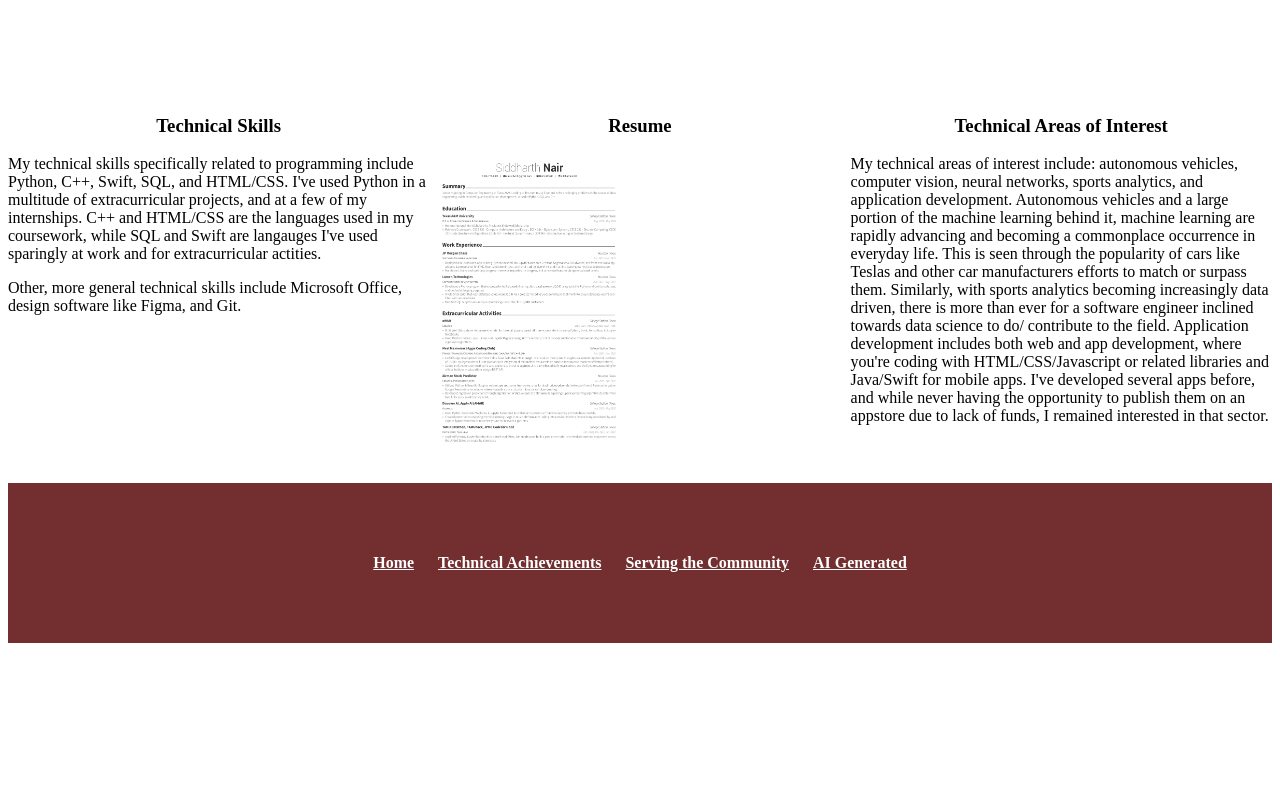
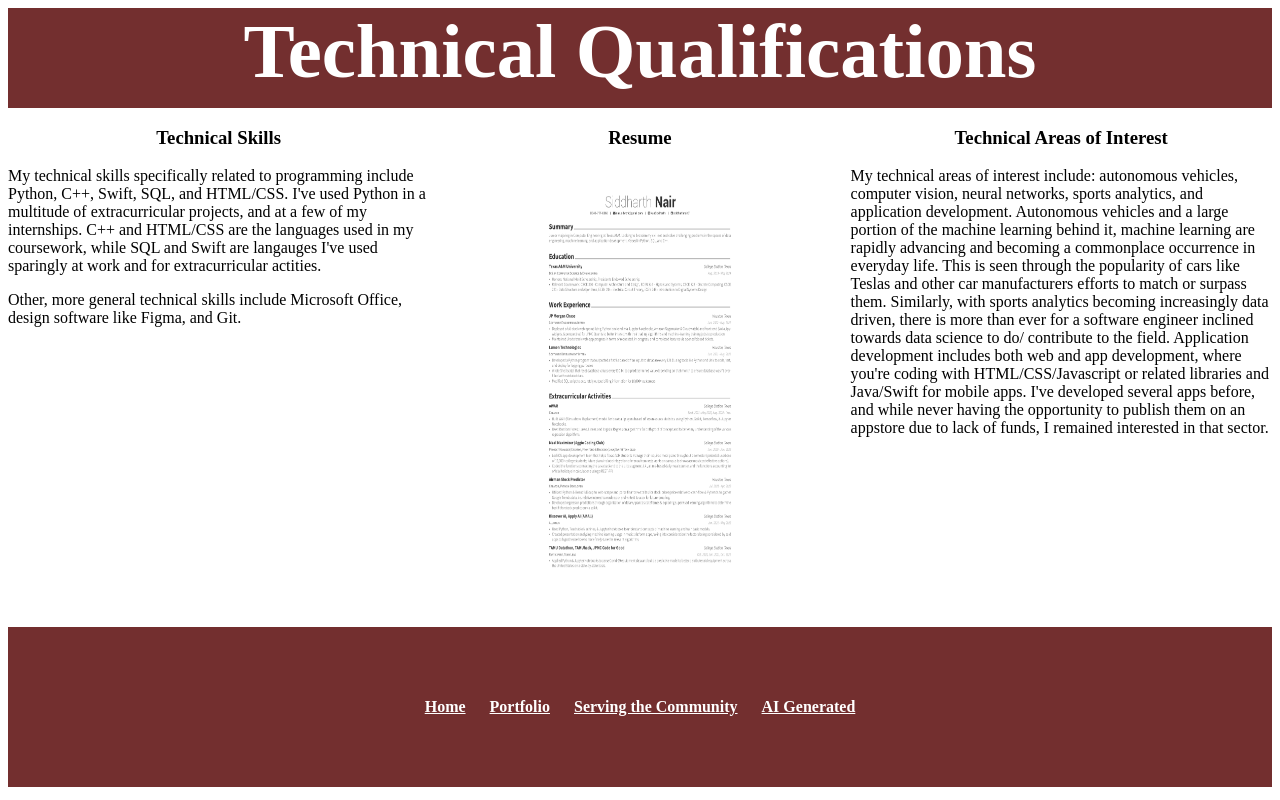
Before and after one commit to NairSiddharth-Boogaloo/CSCE_315_Nair, a plain HTML site: page Project 1/Qualifications.html in a window 1280 px wide. Drawn offline with Linux system fonts and the light colour scheme.

Commit message:
Fixed images not displaying
Images not displaying fixed, centering and general spacing addressed, 85% complete atm

```diff
--- a/Project 1/Qualifications.html
+++ b/Project 1/Qualifications.html
@@ -5,7 +5,7 @@
 		<title>Qualifications</title>
 	</head>
 	<body>
-		<div class=".h1_qualification">
+		<div class="h1_qualifications">
 		<span>Technical Qualifications</span>
 		</div>
 		<div class="row">
@@ -16,8 +16,9 @@
 		</div>
 		<div class="column">
 		<h3>Resume</h3>
-		<img src="SiddharthNair_CollegeResume_12_21_2022-1-1.png" alt="Resume Preview" width="200" height="300">
-		<a href="SiddharthNair_CollegeResume_12_21_2022-1.pdf" download> Click to Download Resume </a>
+		<a href="SiddharthNair_CollegeResume_12_21_2022-1.pdf" download>
+			<img src="SiddharthNair_CollegeResume_12_21_2022-1-1.png" alt="Click to Download Resume" width="300" height="400" class="center">
+		</a>
 		</div>
 		<div class="column">
 		<h3>Technical Areas of Interest</h3>
@@ -31,7 +32,7 @@
 	<div class="white_block">blah</div>
 	<div class = "nav_qualifications">
 		<a href='index.html'>Home</a>
-		<a href='Portfolio.html'>Technical Achievements</a>
+		<a href='Portfolio.html'>Portfolio</a>
 		<a href='Service.html'>Serving the Community</a>
 		<a href='ChatGPT.html'>AI Generated</a>
 	</div>
--- a/Project 1/style.css
+++ b/Project 1/style.css
@@ -173,3 +173,10 @@ a{
     font-weight:bold;
     padding: 10px;
 }
+
+.center {
+    display: block;
+    margin-left: auto;
+    margin-right: auto;
+    width: 50%;
+  }
```
Also changed, not shown: Project 1/ChatGPT.html (+5 -8 lines), Project 1/Portfolio.html (+7 -3 lines), Project 1/Service.html (+1 -1 lines), Project 1/index.html (+5 -5 lines), 9 other files.
